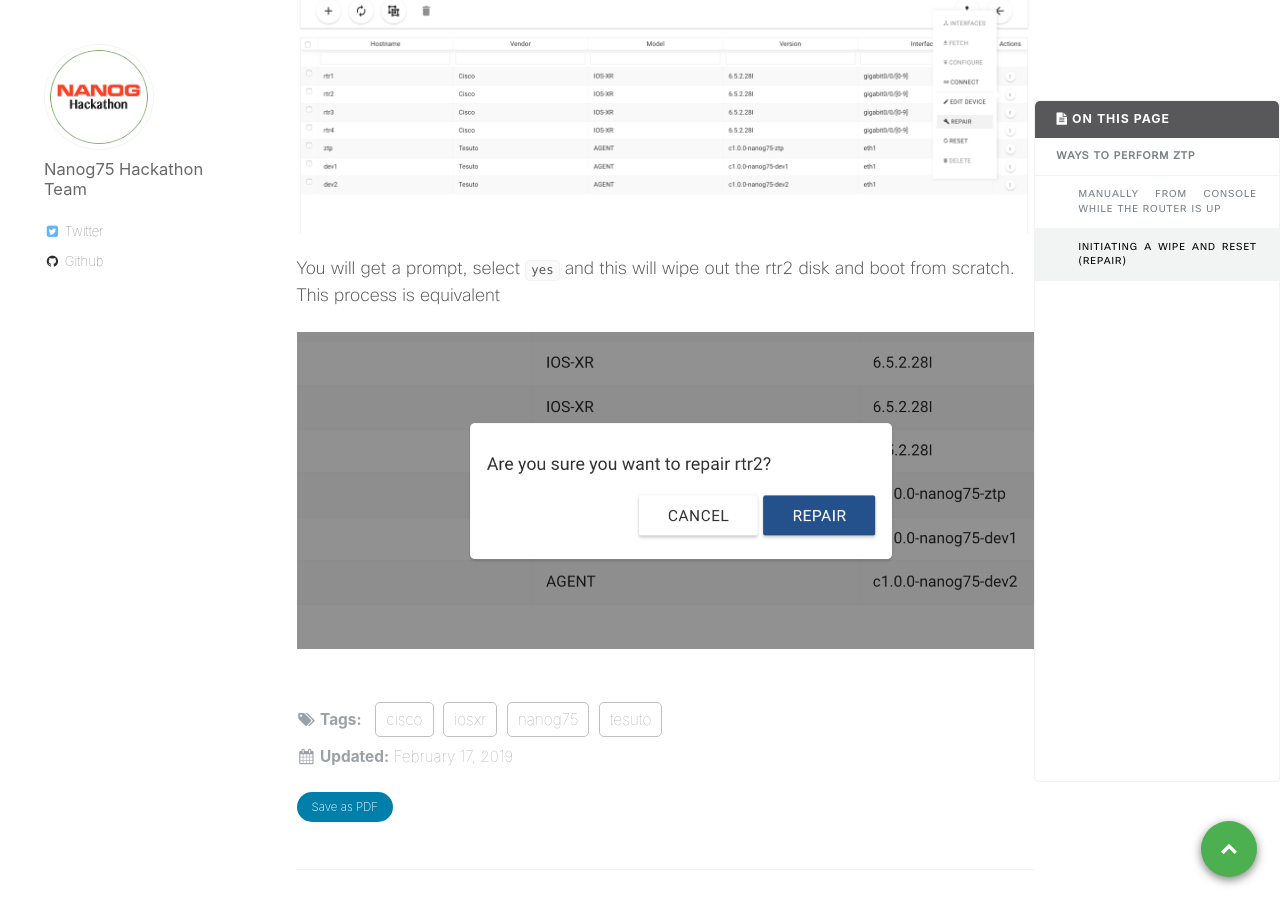
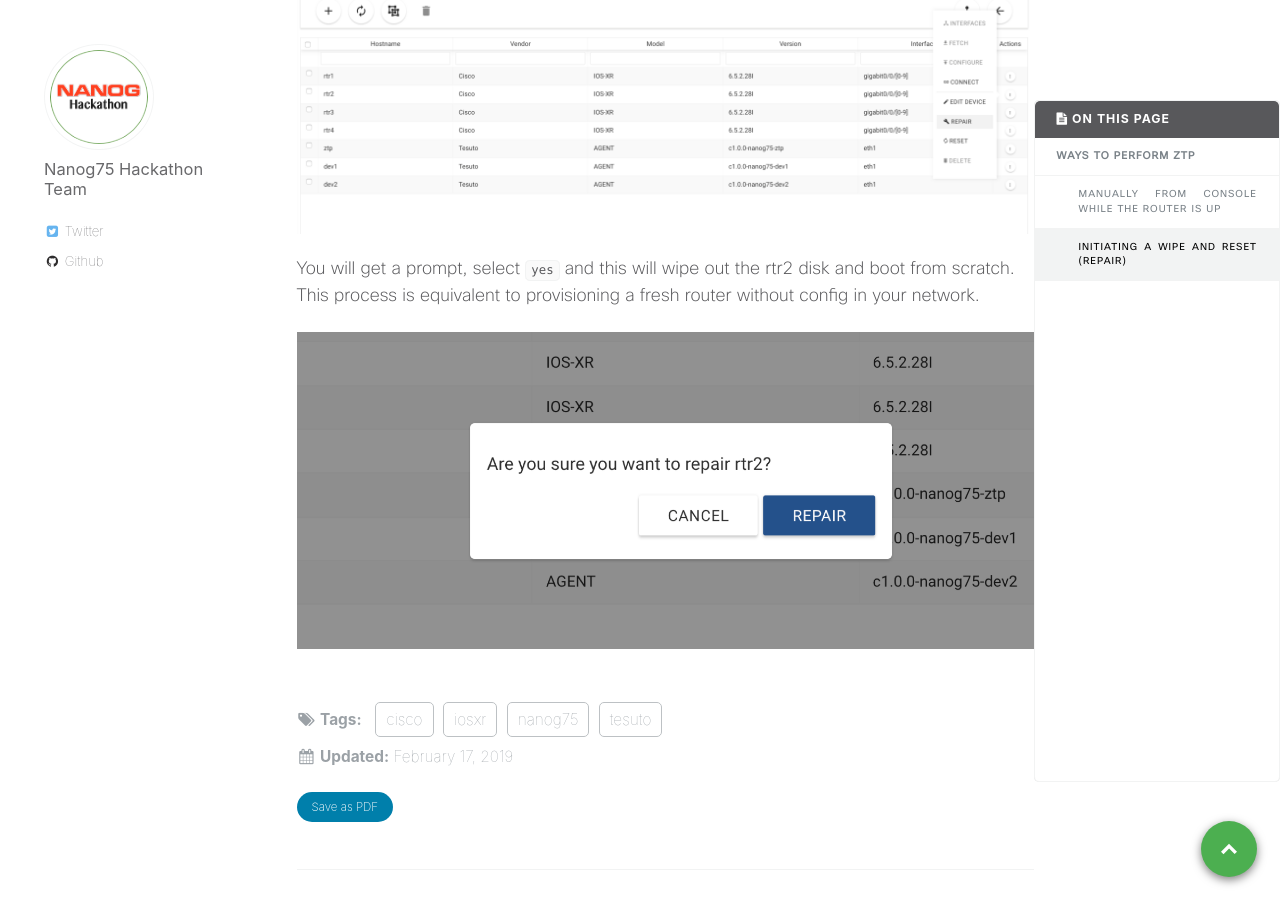
Before and after one commit to nanog75/hackathon, a Jekyll site: the page built from _day0/2019-02-17-step-2-performing-ztp.md, in a window 1280 px wide and 900 px high, scrolled down 4572 px. Built offline with Jekyll 4.4.1, drawn with Linux system fonts in a browser that asks for light colours.

Commit message:
Create 2019-02-17-step-2-performing-ztp.md

```diff
--- a/_day0/2019-02-17-step-2-performing-ztp.md
+++ b/_day0/2019-02-17-step-2-performing-ztp.md
@@ -194,6 +194,6 @@ Now click on `hackathon` and it will open up the devices page for you. Hover to
 
 
 You will get a prompt, select `yes` and this will wipe out the rtr2 disk and boot from scratch.
-This process is equivalent
+This process is equivalent to provisioning a fresh router without config in your network.
 
 ![tesuto_repair3.png]({{site.baseurl}}/images/tesuto_repair3.png)
```
